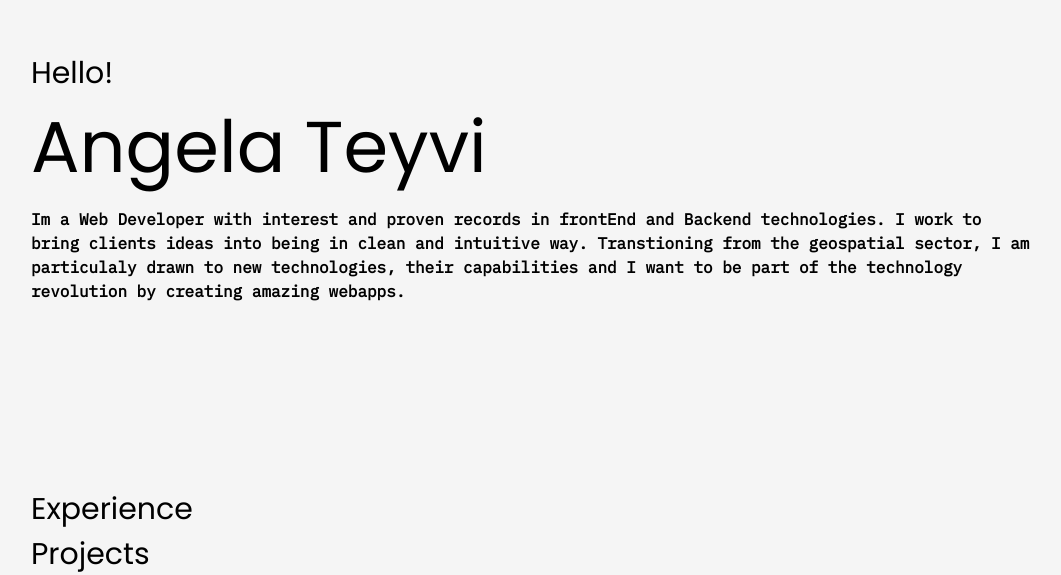
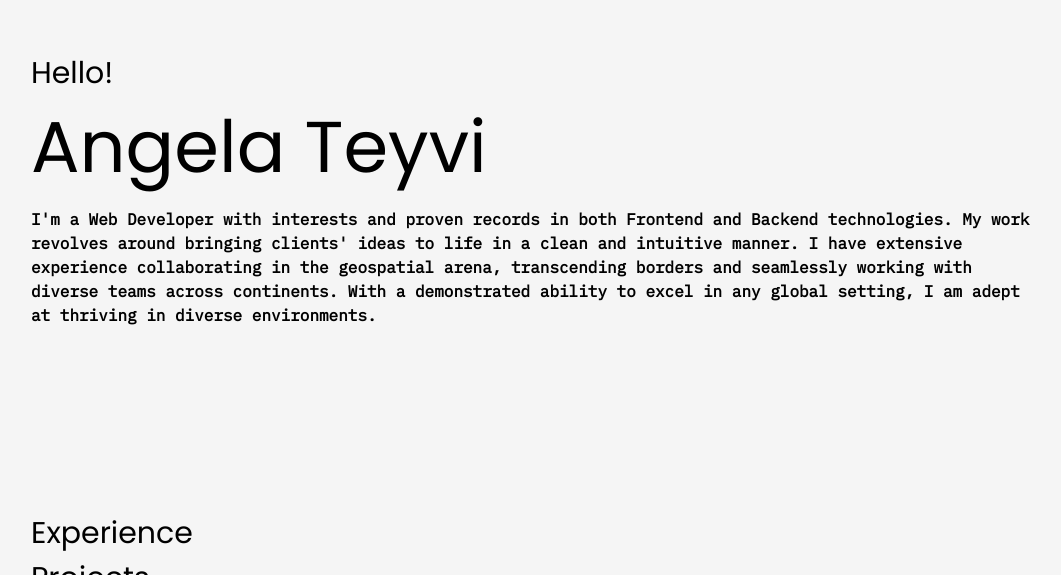
Before and after one commit to teyvi/Portfolio-, a React (Create React App) app: page / in a window 1280 px wide. Shown: the part 225-800 px from the top of the page, without its empty margins (109-1170 px from the left). Built offline with nearby package versions, Linux system fonts and the light colour scheme.

Commit message:
checked the grammar for the bio

```diff
--- a/src/App.js
+++ b/src/App.js
@@ -20,12 +20,7 @@ function App() {
           </Link>
           <h1 className="text-7xl mb-6 mt-5 ">Angela Teyvi</h1>
           <p className="ibm-regular font-bold">
-            Im a Web Developer with interest and proven records in frontEnd and
-            Backend technologies. I work to bring clients ideas into being in
-            clean and intuitive way. Transtioning from the geospatial sector, I
-            am particulaly drawn to new technologies, their capabilities and I
-            want to be part of the technology revolution by creating amazing
-            webapps.
+          I'm a Web Developer with interests and proven records in both Frontend and Backend technologies. My work revolves around bringing clients' ideas to life in a clean and intuitive manner. I have extensive experience collaborating in the geospatial arena, transcending borders and seamlessly working with diverse teams across continents. With a demonstrated ability to excel in any global setting, I am adept at thriving in diverse environments.
           </p>
         </section>
         <div className="w-full h-40 whitesmoke"></div>
```
